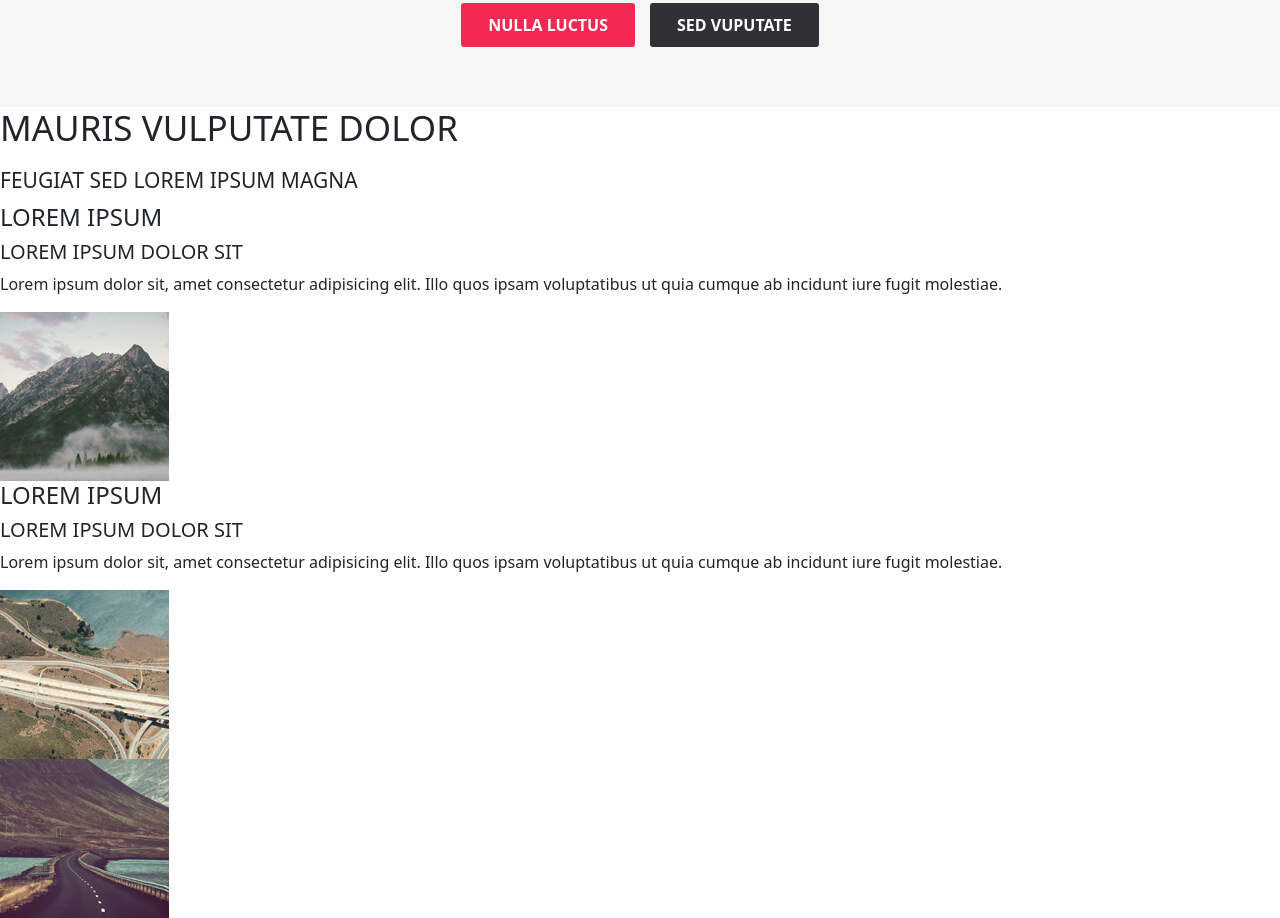
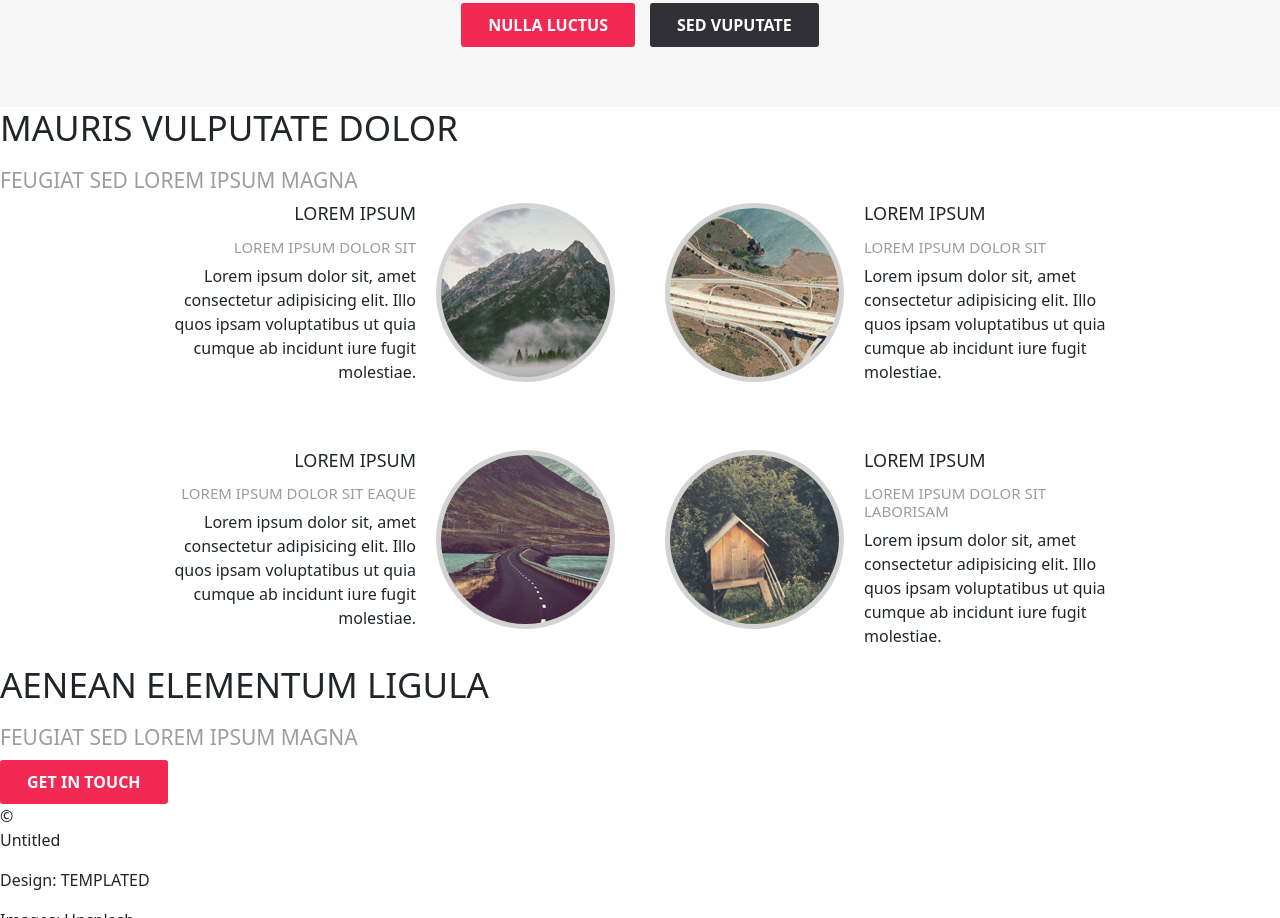
Before and after one commit to somaleyo/spatial, a website: page index.htm in a window 1280 px wide. Shown: the part 1882-2800 px from the top of the page. Drawn offline with nearby package versions, Linux system fonts and the light colour scheme.

Commit message:
lorem css

```diff
--- a/index.htm
+++ b/index.htm
@@ -80,9 +80,10 @@
 <section class="mauris">
     <h2>MAURIS VULPUTATE DOLOR</h2>
     <h3>FEUGIAT SED LOREM IPSUM MAGNA</h3>
+    <div class="diviseur">
         <div class="lorem-holder">
             <div class="lorem-container">
-            <div class="lorem-text">
+                <div class="lorem-text txt-end">
                     <h4>LOREM IPSUM</h4>
                     <h5>LOREM IPSUM DOLOR SIT </h5>
                     <p>Lorem ipsum dolor sit, amet consectetur adipisicing elit. Illo quos ipsam voluptatibus ut quia cumque ab incidunt iure fugit molestiae.</p>
@@ -92,25 +93,27 @@
                 </div>
             </div>
             <div class="lorem-container">
-            <div class="lorem-text">
+                <div class="lorem-img">
+                    <img src="./public/assets/img/pic05.jpg" alt="">
+                </div>
+                <div class="lorem-text  txt-gch">
                     <h4>LOREM IPSUM</h4>
                     <h5>LOREM IPSUM DOLOR SIT</h5>
                     <p>Lorem ipsum dolor sit, amet consectetur adipisicing elit. Illo quos ipsam voluptatibus ut quia cumque ab incidunt iure fugit molestiae.</p>
                 </div>
-            <div class="lorem-img">
-                <img src="./public/assets/img/pic05.jpg" alt="">
-            </div>
+
             </div>
             </div>
             <div class="lorem-holder">
             <div class="lorem-container">
-            <div class="lorem-img">
-                <img src="./public/assets/img/pic06.jpg" alt="">
-            </div>
-            <div class="lorem-text">
+
+                <div class="lorem-text txt-end">
                     <h4>LOREM IPSUM</h4>
                     <h5>LOREM IPSUM DOLOR SIT EAQUE </h5>
                     <p>Lorem ipsum dolor sit, amet consectetur adipisicing elit. Illo quos ipsam voluptatibus ut quia cumque ab incidunt iure fugit molestiae.</p>
+                </div>
+                <div class="lorem-img">
+                    <img src="./public/assets/img/pic06.jpg" alt="">
                 </div>
 
             </div>
@@ -118,10 +121,11 @@
                 <div class="lorem-img">
                     <img src="./public/assets/img/pic07.jpg" alt="">
                 </div>
-            <div class="lorem-text">
+                <div class="lorem-text txt-gch">
                     <h4>LOREM IPSUM</h4>
                     <h5>LOREM IPSUM DOLOR SIT LABORISAM</h5>
                     <p>Lorem ipsum dolor sit, amet consectetur adipisicing elit. Illo quos ipsam voluptatibus ut quia cumque ab incidunt iure fugit molestiae.</p>
+                </div>
             </div>
             </div>
         </div>
--- a/src/sass/modules/_bases.sass
+++ b/src/sass/modules/_bases.sass
@@ -10,6 +10,7 @@ body
         font-size: 21px
         line-height: 30px
         padding-top: 8px
+        color: #9D9D9C
     .red
         background-color: #F32853
         color: white
@@ -135,3 +136,36 @@ body
         gap: 15px
         padding-bottom: 60px
 .mauris
+    img
+        border-radius: 50%
+        border: 5px solid lightgray
+    .diviseur
+        display: flex
+        flex-direction: column
+        gap: 50px
+    .lorem-holder
+        display: flex
+        flex-direction: row
+        gap: 50px
+
+        .lorem-container
+            display: flex
+            flex-direction: row
+            width: 49%
+            .lorem-text
+                line-height: 3  0px
+                h4
+                    font-size: 18px
+                    padding-bottom: 5px
+                h5
+                    font-size: 15px
+                    font-weight: 100
+                    color: #9D9D9C
+            .txt-end
+                text-align: end
+                padding-right: 20px
+                padding-left: 150px
+            .txt-gch
+                padding-left: 20px
+                padding-right: 150px
+            .lorem-img
```
Also changed, not shown: public/styles/style.css, 1 other file. Lines whose indentation alone changed are shown as unchanged.
